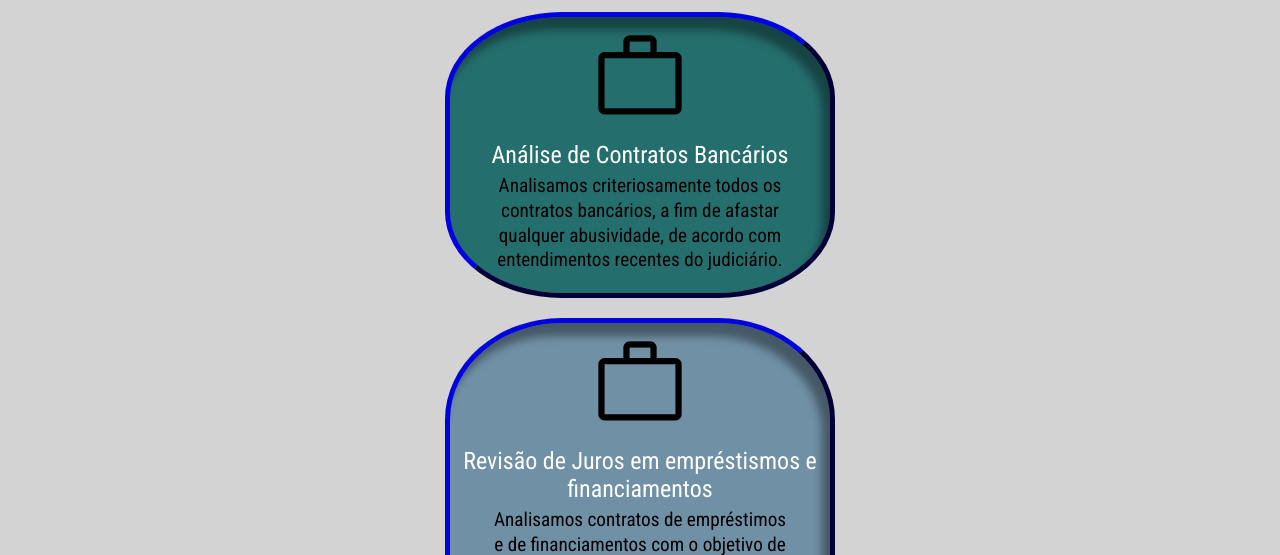
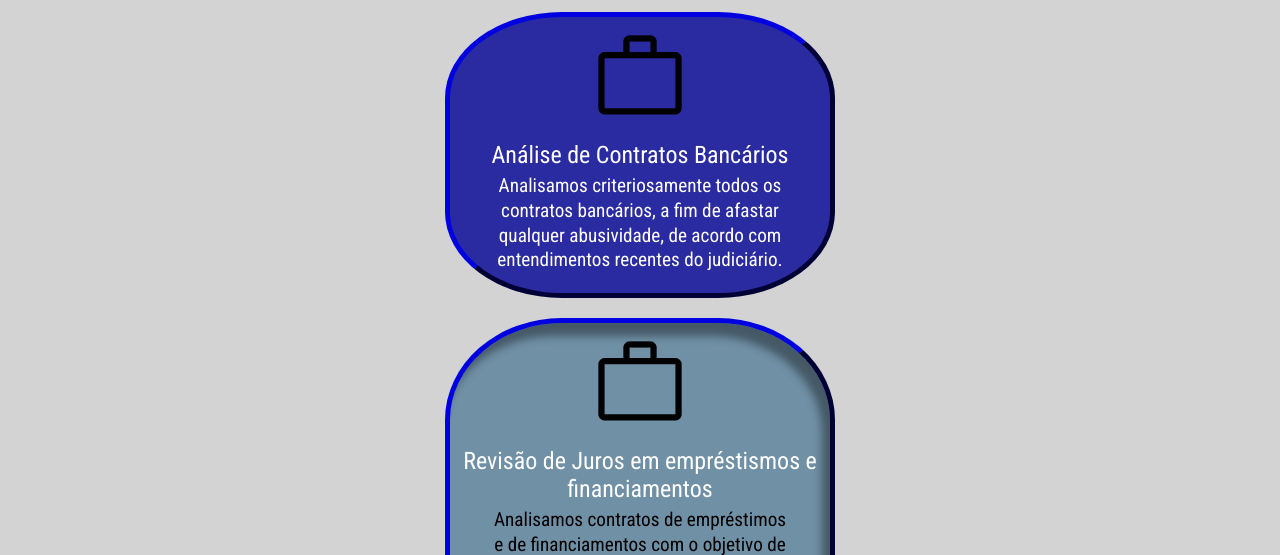
Before and after one commit to luisgui-alt/igor_xavier, a plain HTML site: page index.html in a window 1280 px wide. In both pictures the pointer is over the element 640 px from the left and 899 px from the top of the page. Shown: the part 744-1299 px from the top of the page. Drawn offline with nearby package versions, Linux system fonts and the light colour scheme.

Commit message:
modificação nas caixas de serviço (hover)

```diff
--- a/estilos/style.css
+++ b/estilos/style.css
@@ -98,10 +98,6 @@ article.servicos > a.caixaservi {
     clip-path: inset(0 round 125px);
 }
 
-article.servicos > a.caixaservi > section.servico:hover {
-    background-color: rgb(37, 110, 110);
-    transition: .5s;
-}
 
 article.servicos > a.caixaservi > section.servico > div.servi > h3 {
     font-size: 1.5em;
@@ -117,7 +113,19 @@ article.servicos > a.caixaservi > section.servico {
     border: 5px outset darkblue;
     border-radius: 30%;
     background-color: #1b568088;
-    box-shadow: inset -8px 13px 8px 0px rgba(0, 0, 0, 0.39)
+    box-shadow: inset -8px 13px 8px 0px rgba(0, 0, 0, 0.39);
+    transition: .5s;
+}
+
+article.servicos > a.caixaservi > section.servico:hover {
+    background-color: rgb(43, 43, 161);
+    box-shadow: none;
+    transition: .5s;
+}
+
+article.servicos > a.caixaservi > section.servico:hover p {
+    color: white;
+    transition: .5s;
 }
 
 article.servicos > a.caixaservi > section.servico > p {
@@ -128,7 +136,6 @@ article.servicos > a.caixaservi > section.servico > p {
     margin: 0px auto 20px auto;
     color: black;
 }
-
 
 /*article.servicos > section.servico {
     display: flex;
```
